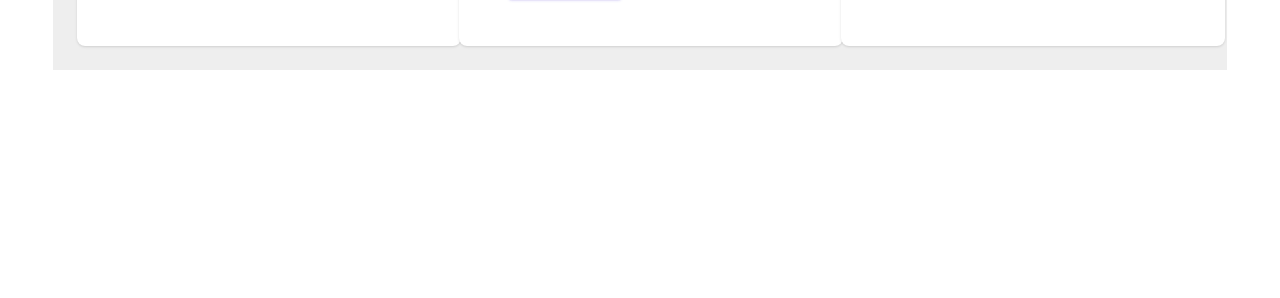
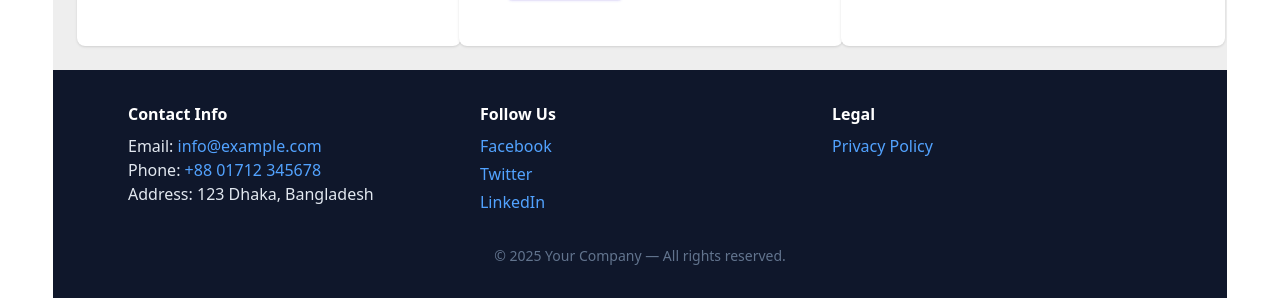
Before and after one commit to lima-akter-p/Assignment-9-Skillswap, a React (Vite) app: page / in a window 1280 px wide. Shown: the part 1715-2013 px from the top of the page. Before the commit the page ends 1785 px from the top, so only its background shows below. Built offline with nearby package versions, Linux system fonts and the light colour scheme; no server answers.

Commit message:
added footer part

```diff
--- /dev/null
+++ b/src/Components/Footer.jsx
@@ -0,0 +1,43 @@
+import React from 'react';
+
+const Footer = () => {
+    return (
+        <footer className="bg-slate-900 text-slate-200 p-8 w-11/12 mx-auto ">
+            <div className="max-w-5xl mx-auto grid md:grid-cols-3 gap-8">
+                {/* Contact Info */}
+                <div>
+                    <h3 className="text-white font-semibold mb-2">Contact Info</h3>
+                    <p>
+                        Email: <a href="mailto:info@example.com" className="text-blue-400">info@example.com</a>
+                    </p>
+                    <p>
+                        Phone: <a href="tel:+8801712345678" className="text-blue-400">+88 01712 345678</a>
+                    </p>
+                    <p>Address: 123 Dhaka, Bangladesh</p>
+                </div>
+
+                {/* Social Links */}
+                <div>
+                    <h3 className="text-white font-semibold mb-2">Follow Us</h3>
+                    <ul className="space-y-1">
+                        <li><a href="https://facebook.com" target="_blank" rel="noopener noreferrer" className="text-blue-400">Facebook</a></li>
+                        <li><a href="https://twitter.com" target="_blank" rel="noopener noreferrer" className="text-blue-400">Twitter</a></li>
+                        <li><a href="https://linkedin.com" target="_blank" rel="noopener noreferrer" className="text-blue-400">LinkedIn</a></li>
+                    </ul>
+                </div>
+
+                {/* Privacy Policy */}
+                <div>
+                    <h3 className="text-white font-semibold mb-2">Legal</h3>
+                    <a href="/privacy-policy" className="text-blue-400">Privacy Policy</a>
+                </div>
+            </div>
+
+            <div className="text-center text-slate-500 text-sm mt-8">
+                © {new Date().getFullYear()} Your Company — All rights reserved.
+            </div>
+        </footer>
+    );
+};
+
+export default Footer;
--- a/src/Components/Navber.jsx
+++ b/src/Components/Navber.jsx
@@ -20,7 +20,7 @@ const Navber = () => {
     }
 
     return (
-        <div className='w-11/12 mx-auto flex justify-between shadow-sm p-5'>
+        <div className='w-11/12 mx-auto flex justify-between  shadow-sm p-5'>
 
             <div>
                 <h2 className='text-xl font-bold text-violet-700'>Skill<span className='text-pink-700'>S</span>wap</h2>
--- a/src/Layout/HomeLayout.jsx
+++ b/src/Layout/HomeLayout.jsx
@@ -1,6 +1,7 @@
 import React from 'react';
 import { Outlet } from 'react-router';
 import Navber from '../Components/Navber';
+import Footer from '../Components/Footer';
 
 
 
@@ -20,6 +21,7 @@ const HomeLayout = () => {
           </main>
 
           <footer>
+            <Footer></Footer>
 
           </footer>
         </div>
--- a/src/Pages/Skills.jsx
+++ b/src/Pages/Skills.jsx
@@ -4,7 +4,7 @@ import Skill from './Skill';
 const Skills = ({data}) => {
     console.log(data);
     return (
-        <div className='grid grid-cols-3 gap-5 p-6'>
+        <div className='grid grid-cols-1 md:grid-cols-2 lg:grid-cols-3 gap-5 p-6'>
          {
             data.map((singleSkill)=><Skill key={singleSkill.skillId} singleSkill={singleSkill}></Skill>)
          }
```
